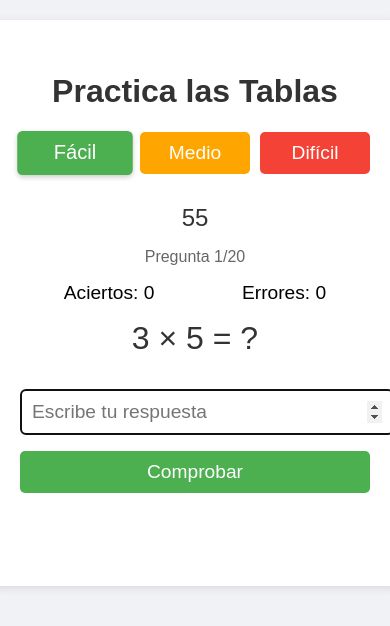
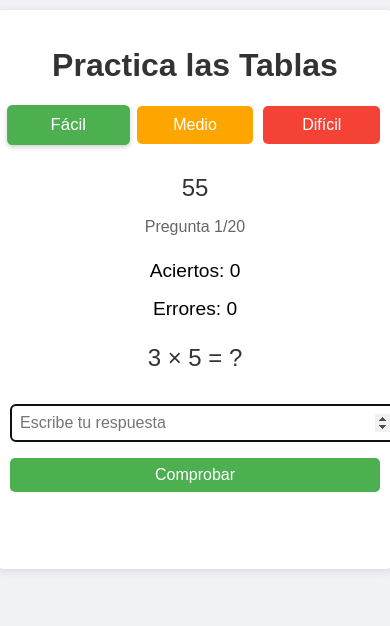
Before and after one commit to ironsniper1953/tablas_de_multiplicar, a plain HTML site: page index.html in a window 390 px wide. Drawn offline with Linux system fonts and the light colour scheme.

Commit message:
Actualizar index.html

```diff
--- a/index.html
+++ b/index.html
@@ -1,3 +1,4 @@
+
 <!DOCTYPE html>
 <html lang="es">
 <head>
@@ -110,6 +111,30 @@
         }
         #hardBtn {
             background-color: #f44336;
+        }
+
+        /* Media Queries */
+        @media (max-width: 600px) {
+            body {
+                padding: 10px;
+            }
+            .game-container {
+                padding: 1rem;
+            }
+            .problem {
+                font-size: 1.5rem;
+            }
+            input, button {
+                font-size: 1rem;
+                padding: 8px;
+            }
+            .stats {
+                flex-direction: column;
+                align-items: center;
+            }
+            .stats div {
+                margin: 0.5rem 0;
+            }
         }
     </style>
 </head>
```
